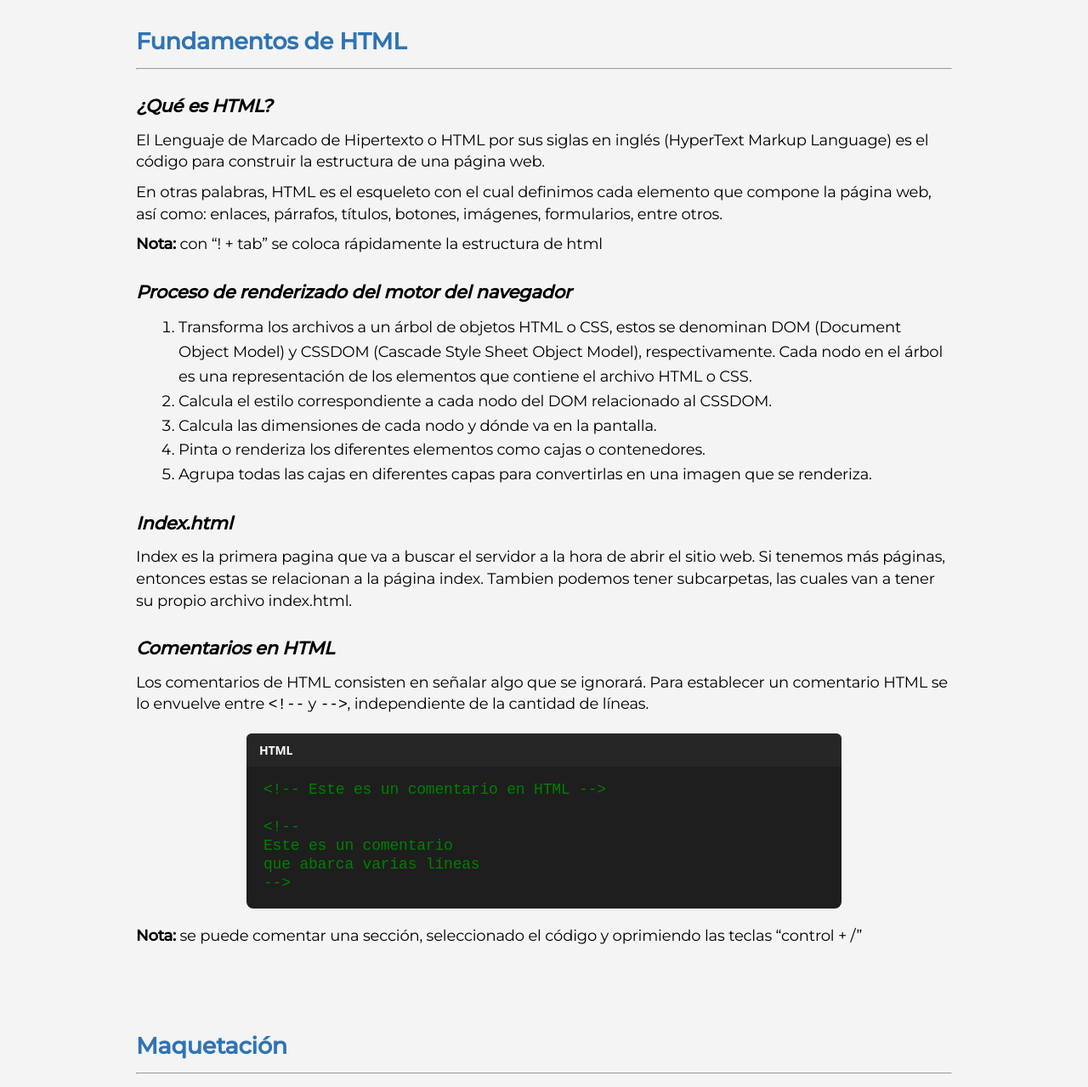
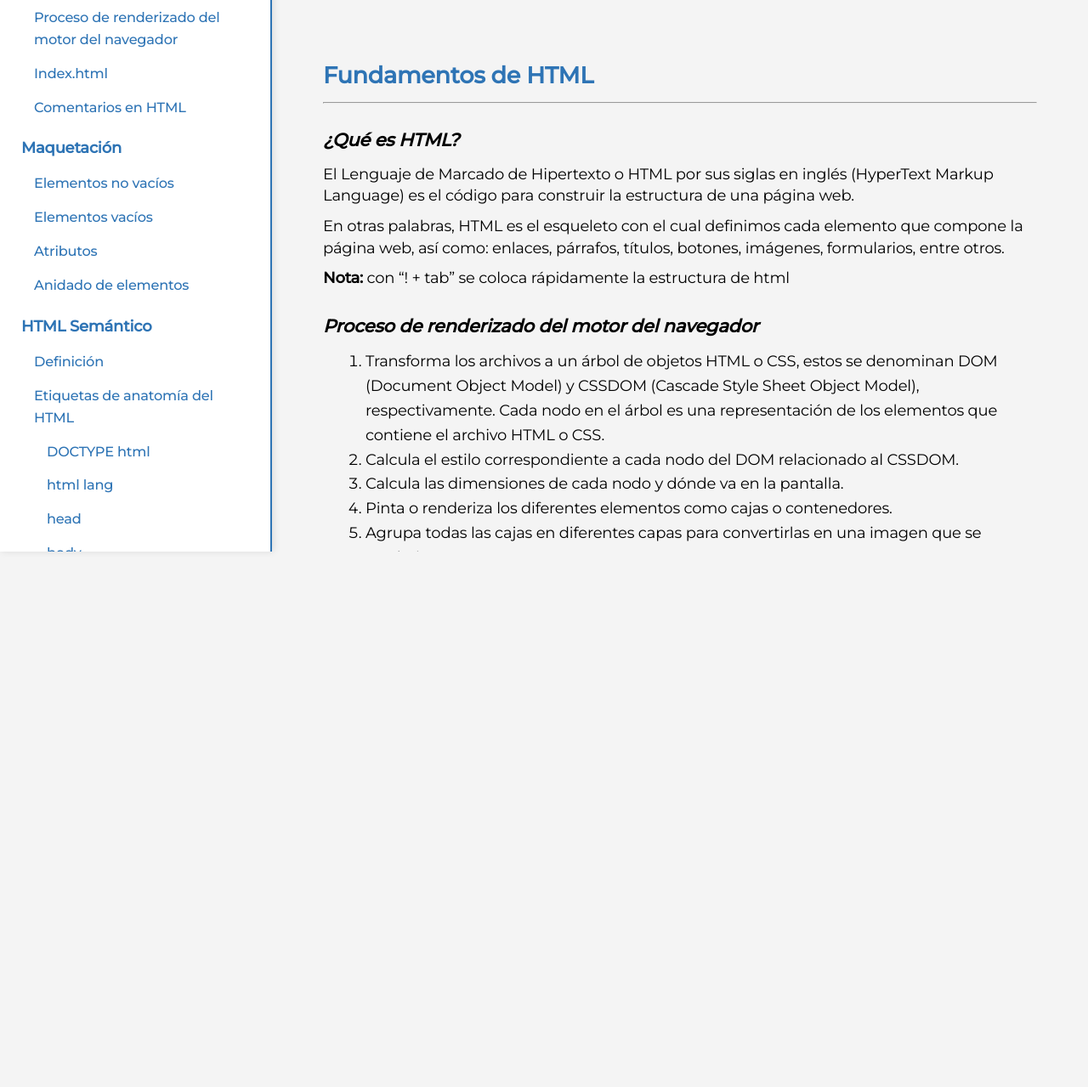
Before and after one commit to AJVP1/html, a plain HTML site: page index.html in a window 1280 px wide. Shown: the part 151-1430 px from the top of the page at 85% size. After the commit the page ends 800 px from the top, so only its background shows below. Drawn offline with Linux system fonts and the light colour scheme.

Commit message:
indice con claude

```diff
--- a/index.html
+++ b/index.html
@@ -12,16 +12,88 @@
     />
   </head>
   <body>
-    <!-- Titulo -->
-    <h1>HTML (HyperText Markup Language)</h1>
+    <!-- Indice -->
+    <nav class="indice">
+      <h2>Índice de Contenidos</h2>
+      <ul>
+        <li>
+          <a href="#fundamentos">Fundamentos de HTML</a>
+          <ul>
+            <li><a href="#que-es-html">¿Qué es HTML?</a></li>
+            <li>
+              <a href="#proceso-renderizado"
+                >Proceso de renderizado del motor del navegador</a
+              >
+            </li>
+            <li><a href="#index-html">Index.html</a></li>
+            <li><a href="#comentarios-html">Comentarios en HTML</a></li>
+          </ul>
+        </li>
+        <li>
+          <a href="#maquetacion">Maquetación</a>
+          <ul>
+            <li><a href="#elementos-no-vacios">Elementos no vacíos</a></li>
+            <li><a href="#elementos-vacios">Elementos vacíos</a></li>
+            <li><a href="#atributos">Atributos</a></li>
+            <li><a href="#anidado-elementos">Anidado de elementos</a></li>
+          </ul>
+        </li>
+        <li>
+          <a href="#html-semantico">HTML Semántico</a>
+          <ul>
+            <li><a href="#definicion">Definición</a></li>
+            <li>
+              <a href="#etiquetas-anatomia">Etiquetas de anatomía del HTML</a>
+              <ul>
+                <li><a href="#doctype">DOCTYPE html</a></li>
+                <li><a href="#html-tag">html lang</a></li>
+                <li><a href="#head-tag">head</a></li>
+                <li><a href="#body-tag">body</a></li>
+              </ul>
+            </li>
+            <li>
+              <a href="#etiquetas-head">Etiquetas dentro del head</a>
+              <ul>
+                <li><a href="#meta-tag">meta</a></li>
+                <li><a href="#title-tag">title</a></li>
+                <li><a href="#script-tag">script</a></li>
+                <li><a href="#link-tag">link</a></li>
+              </ul>
+            </li>
+            <li>
+              <a href="#etiquetas-body">Etiquetas dentro del body</a>
+              <ul>
+                <li>
+                  <a href="#etiquetas-contenedor"
+                    >Etiquetas de tipo contenedor</a
+                  >
+                </li>
+                <li><a href="#etiquetas-texto">Etiquetas de tipo texto</a></li>
+                <li><a href="#etiquetas-lista">Etiquetas de tipo lista</a></li>
+                <li><a href="#etiquetas-multimedia">Etiquetas multimedia</a></li>
+                <li>
+                  <a href="#etiquetas-formularios"
+                    >Etiquetas para formularios</a
+                  >
+                </li>
+                <li><a href="#etiquetas-menu">Etiquetas para menús</a></li>
+              </ul>
+            </li>
+          </ul>
+        </li>
+      </ul>
+    </nav>
 
-    <!-- Indice -->
+    <!-- Contenido Principal -->
+    <div class="contenido-principal">
+      <!-- Titulo -->
+      <h1 id="titulo-principal">HTML (HyperText Markup Language)</h1>
 
-    <!---------------------------------------------------- Fundamentos -->
-    <h2>Fundamentos de HTML</h2>
+      <!---------------------------------------------------- Fundamentos -->
+    <h2 id="fundamentos">Fundamentos de HTML</h2>
     <hr />
 
-    <h3><em>¿Qué es HTML?</em></h3>
+    <h3 id="que-es-html"><em>¿Qué es HTML?</em></h3>
 
     <p>
       El Lenguaje de Marcado de Hipertexto o HTML por sus siglas en inglés
@@ -40,7 +112,9 @@
       de html
     </p>
 
-    <h3><em>Proceso de renderizado del motor del navegador</em></h3>
+    <h3 id="proceso-renderizado">
+      <em>Proceso de renderizado del motor del navegador</em>
+    </h3>
 
     <ol>
       <li>
@@ -63,7 +137,7 @@
       </li>
     </ol>
 
-    <h3><em>Index.html</em></h3>
+    <h3 id="index-html"><em>Index.html</em></h3>
 
     <p>
       Index es la primera pagina que va a buscar el servidor a la hora de abrir
@@ -72,7 +146,7 @@
       propio archivo index.html.
     </p>
 
-    <h3><em>Comentarios en HTML</em></h3>
+    <h3 id="comentarios-html"><em>Comentarios en HTML</em></h3>
 
     <p>
       Los comentarios de HTML consisten en señalar algo que se ignorará. Para
@@ -103,10 +177,10 @@
     </p>
 
     <!-------------------------------------------------- Maquetacion -->
-    <h2>Maquetación</h2>
+    <h2 id="maquetacion">Maquetación</h2>
     <hr />
 
-    <h3><em>Elementos no vacíos</em></h3>
+    <h3 id="elementos-no-vacios"><em>Elementos no vacíos</em></h3>
 
     <p>
       Los elementos son cada una de las partes que conforman un archivo HTML. Su
@@ -124,7 +198,7 @@
 
     <img src="./imgs/Imagen1.png" alt="Imagen de elementos no vacíos" />
 
-    <h3><em>Elementos vacíos</em></h3>
+    <h3 id="elementos-vacios"><em>Elementos vacíos</em></h3>
 
     <p>
       Los elementos vacíos son aquellos que únicamente se representan en una
@@ -145,7 +219,7 @@
 
     <img src="./imgs/Imagen2.png" alt="imagen de elementos vacíos" />
 
-    <h3><em>Atributos</em></h3>
+    <h3 id="atributos"><em>Atributos</em></h3>
 
     <p>
       Los atributos HTML son propiedades en la etiqueta de apertura que manejan
@@ -154,7 +228,7 @@
 
     <img src="./imgs/Imagen3.png" alt="imagen de atributos" />
 
-    <h3><em>Anidado de elementos</em></h3>
+    <h3 id="anidado-elementos"><em>Anidado de elementos</em></h3>
 
     <p>
       El anidamiento de elementos HTML consiste en envolver varias etiquetas en
@@ -185,11 +259,11 @@
     </p>
 
     <!--------------------------------------- HTML Semantico -->
-    <h2>HTML Semántico</h2>
+    <h2 id="html-semantico">HTML Semántico</h2>
     <hr />
 
     <!-- Definicion -->
-    <h3><em>Definición</em></h3>
+    <h3 id="definicion"><em>Definición</em></h3>
     <p>
       El HTML semántico consiste en que cada elemento tenga su propia etiqueta
       que lo defina correctamente. Sin utilizar etiquetas muy generales, como
@@ -197,28 +271,28 @@
     </p>
 
     <!-- Etiquetas de anatomía del HTML -->
-    <h3><em>Etiquetas de anatomía del HTML</em></h3>
+    <h3 id="etiquetas-anatomia"><em>Etiquetas de anatomía del HTML</em></h3>
 
     <p>
       La estructura básica de un documento HTML está configurada por las
       siguientes etiquetas principales:
     </p>
 
-    <h4>
+    <h4 id="doctype">
       <em><code>&lt;!DOCTYPE html&gt;</code></em>
     </h4>
     <p>
       Define el tipo de documento y la versión de HTML que se está utilizando.
     </p>
 
-    <h4>
+    <h4 id="html-tag">
       <em><code>&lt;html lang="es-US"&gt; &lt;/html&gt;</code></em>
     </h4>
     <p>
       Es la etiqueta raíz que envuelve todo el contenido del documento HTML.
     </p>
 
-    <h4>
+    <h4 id="head-tag">
       <em><code>&lt;head&gt; &lt;/head&gt;</code></em>
     </h4>
     <p>
@@ -228,7 +302,7 @@
       navegador. Esto es importante para motores de búsqueda como Google.
     </p>
 
-    <h4>
+    <h4 id="body-tag">
       <em><code>&lt;body&gt; &lt;/body&gt;</code></em>
     </h4>
     <p>
@@ -244,10 +318,10 @@
     </p>
 
     <!-- Etiquetas dentro del head -->
-    <h3><em>Etiquetas dentro del head</em></h3>
+    <h3 id="etiquetas-head"><em>Etiquetas dentro del head</em></h3>
     <p>Algunas de las etiquetas más comunes dentro del head son:</p>
 
-    <h4>
+    <h4 id="meta-tag">
       <em><code>&lt;meta /&gt;</code></em>
     </h4>
     <p>
@@ -319,7 +393,7 @@
       </code>
     </div>
 
-    <h4><em>&lt;title&gt; Titulo &lt;/title&gt;</em></h4>
+    <h4 id="title-tag"><em>&lt;title&gt; Titulo &lt;/title&gt;</em></h4>
     <p>
       Define el nombre de la ventana en el navegador colocando el valor entre
       las etiquetas de apertura y cierre, por ejemplo
@@ -332,7 +406,7 @@
       >
     </div>
 
-    <h4><em>&lt;script&gt; &lt;/script&gt;</em></h4>
+    <h4 id="script-tag"><em>&lt;script&gt; &lt;/script&gt;</em></h4>
     <p>
       Define cual sera el archivo de JavaScript que vamos a usar sobre el
       archivo HTML, se coloca la ruta del archivo JS dentro del atributo src y
@@ -350,7 +424,7 @@
       >
     </div>
 
-    <h4><em>&lt;link /&gt;</em></h4>
+    <h4 id="link-tag"><em>&lt;link /&gt;</em></h4>
     <p>
       Permite importar el diseño css colocando el valor “stylesheet” en el
       atributo rel, y la ruta del archivo css en el atributo href, por ejemplo
@@ -380,10 +454,10 @@
     </div>
 
     <!-- etiquetas dentro del body -->
-    <h3><em>Etiquetas dentro del body</em></h3>
+    <h3 id="etiquetas-body"><em>Etiquetas dentro del body</em></h3>
 
     <!-- etiquetas de tipo contenedor -->
-    <h4><em>Etiquetas de tipo contenedor</em></h4>
+    <h4 id="etiquetas-contenedor"><em>Etiquetas de tipo contenedor</em></h4>
     <p>
       Estas etiquetas se utilizan para estructurar y organizar el contenido de
       la página web, proporcionando una semántica clara sobre la función de cada
@@ -428,7 +502,7 @@
     </ul>
 
     <!-- etiquetas de tipo texto -->
-    <h4><em>Etiquetas de tipo texto</em></h4>
+    <h4 id="etiquetas-texto"><em>Etiquetas de tipo texto</em></h4>
     <p>
       Estas etiquetas se utilizan para dar formato y estructura al texto dentro
       de la página web.
@@ -668,7 +742,7 @@
     </p>
 
     <!-- etiquetas de tipo lista -->
-    <h4><em>Etiquetas de tipo lista</em></h4>
+    <h4 id="etiquetas-lista"><em>Etiquetas de tipo lista</em></h4>
     <p>
       Hay tres tipos de listas, las ordenadas, las desordenadas y las listas de
       descripcion. Estas son:
@@ -796,7 +870,7 @@
     </ul>
 
     <!-- etiquetas de tipo multimedia -->
-    <h4><em>Etiquetas multimedia</em></h4>
+    <h4 id="etiquetas-multimedia"><em>Etiquetas multimedia</em></h4>
     <p>
       Estas etiquetas se utilizan para insertar y controlar contenido multimedia
       en la página web, como imágenes, audio y video.
@@ -924,7 +998,7 @@
     </ul>
 
     <!-- etiquetas para formularios -->
-    <h4><em>etiquetas para formularios</em></h4>
+    <h4 id="etiquetas-formularios"><em>etiquetas para formularios</em></h4>
     <p>Las etiquetas más comunes para formularios son:</p>
 
     <ul>
@@ -1217,7 +1291,7 @@
     </ul>
 
     <!-- etiquetas para menu -->
-    <h4><em>etiquetas para menús</em></h4>
+    <h4 id="etiquetas-menu"><em>etiquetas para menús</em></h4>
     <p>Las etiquetas más comunes para menús son:</p>
     <ul>
       <li>
@@ -1302,5 +1376,6 @@
         </div>
       </li>
     </ul>
+    </div>
   </body>
 </html>
--- a/styles.css
+++ b/styles.css
@@ -5,13 +5,20 @@
   box-sizing: border-box;
 }
 
+html {
+  scroll-behavior: smooth;
+}
+
 body {
   background-color: #f4f4f4;
   letter-spacing: -0.15pt;
   font-size: 18px;
   font-family: "Montserrat", sans-serif;
-  width: 75%;
-  margin: 40px auto;
+  margin: 0;
+  padding: 0;
+  display: flex;
+  height: 100vh;
+  overflow: hidden;
 }
 
 h1 {
@@ -98,3 +105,147 @@ img {
   font-weight: 600;
   margin: -20px -20px 15px;
 }
+
+/* Estilos para el índice */
+.indice {
+  position: fixed;
+  left: 0;
+  top: 0;
+  width: 320px;
+  height: 100vh;
+  background: #ffffff;
+  border-right: 2px solid #2e74b5;
+  padding: 25px;
+  overflow-y: auto;
+  box-shadow: 2px 0 8px rgba(0, 0, 0, 0.1);
+  z-index: 100;
+}
+
+.indice h2 {
+  margin-top: 0;
+  margin-bottom: 20px;
+  text-align: center;
+  color: #2e74b5;
+  font-size: 1.3em;
+}
+
+.indice ul {
+  list-style: none;
+  padding-left: 0;
+}
+
+.indice > ul > li {
+  margin-left: 0;
+  margin-bottom: 15px;
+}
+
+.indice ul ul {
+  padding-left: 15px;
+  margin-top: 8px;
+}
+
+.indice ul ul li {
+  margin-left: 0;
+  margin-bottom: 8px;
+}
+
+.indice a {
+  color: #2e74b5;
+  text-decoration: none;
+  font-weight: 500;
+  transition: all 0.3s ease;
+  display: inline-block;
+  padding: 3px 0;
+  font-size: 0.9em;
+}
+
+.indice a:hover {
+  color: #1a4d7a;
+  text-decoration: underline;
+  transform: translateX(5px);
+}
+
+.indice > ul > li > a {
+  font-size: 1em;
+  font-weight: 600;
+}
+
+/* Contenedor principal para el contenido */
+.contenido-principal {
+  margin-left: 320px;
+  width: calc(100% - 320px);
+  height: 100vh;
+  overflow-y: auto;
+  padding: 40px 60px;
+  background-color: #f4f4f4;
+}
+
+/* Estilos para scroll personalizado */
+.indice::-webkit-scrollbar {
+  width: 8px;
+}
+
+.indice::-webkit-scrollbar-track {
+  background: #f1f1f1;
+}
+
+.indice::-webkit-scrollbar-thumb {
+  background: #2e74b5;
+  border-radius: 4px;
+}
+
+.indice::-webkit-scrollbar-thumb:hover {
+  background: #1a4d7a;
+}
+
+.contenido-principal::-webkit-scrollbar {
+  width: 10px;
+}
+
+.contenido-principal::-webkit-scrollbar-track {
+  background: #f1f1f1;
+}
+
+.contenido-principal::-webkit-scrollbar-thumb {
+  background: #888;
+  border-radius: 5px;
+}
+
+.contenido-principal::-webkit-scrollbar-thumb:hover {
+  background: #555;
+}
+
+/* Responsive para pantallas pequeñas */
+@media (max-width: 1024px) {
+  .indice {
+    width: 280px;
+    padding: 20px;
+  }
+
+  .contenido-principal {
+    margin-left: 280px;
+    width: calc(100% - 280px);
+    padding: 30px 40px;
+  }
+}
+
+@media (max-width: 768px) {
+  body {
+    flex-direction: column;
+  }
+
+  .indice {
+    position: relative;
+    width: 100%;
+    height: auto;
+    max-height: 300px;
+    border-right: none;
+    border-bottom: 2px solid #2e74b5;
+  }
+
+  .contenido-principal {
+    margin-left: 0;
+    width: 100%;
+    padding: 20px 30px;
+  }
+}
```
